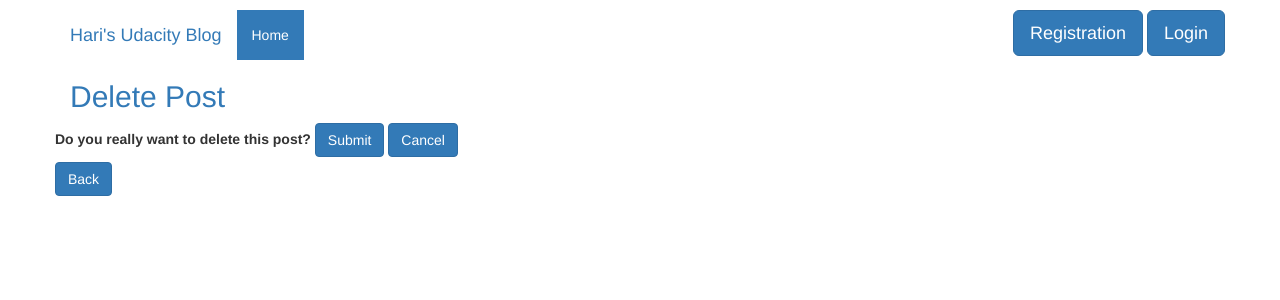
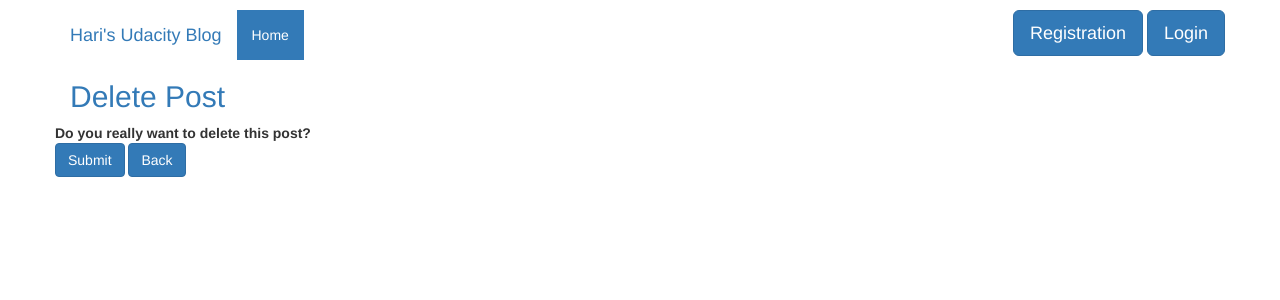
Before and after one commit to CJL89/multi_user_blog, a Python web app: template templates/deletepost.html in a window 1280 px wide. Shown: the top 300 px of the page. Run offline with Jinja, Linux system fonts and the light colour scheme; the template is opened without the code that fills it, so the values that code supplies are empty; some libraries are stand-ins or nearby versions.

Commit message:
fixed things with edit and delete post

```diff
--- a/models.py
+++ b/models.py
@@ -70,3 +70,9 @@ class Post(ndb.Model):
     def render(self):
         self._render_text = self.content.replace('\n', '<br>')
         return main.render_str("post.html", p = self)
+
+class Comment(ndb.model):
+    subject = ndb.StringProperty(required=True)
+    content = ndb.TextProperty(required=True)
+    created = ndb.DateTimeProperty(auto_now_add=True)
+    author = ndb.StructuredProperty(User)
--- a/templates/deletepost.html
+++ b/templates/deletepost.html
@@ -8,11 +8,12 @@
   <form method="post">
     <label>
       Do you really want to delete this post?
-      <button type="submit" class= "btn btn-primary btn-default-lg"name="submit" >Submit</button>
-      <button type= "cancel" class= "btn btn-primary btn-default-lg" name="back" >Cancel</button>
+      <div class="extrabuttons">
+        <button type="submit" class= "btn btn-primary btn-default-lg"name="submit" >Submit</button>
+        <a class= "btn btn-primary btn-default-lg" href="/" role = "button">Back</a>
+      </div>
     </label>
   </form>
-  <button type="back" class= "btn btn-primary btn-default-lg"name="back" >Back</button>
 </div>
 {% if error %}
 <div class="alert alert-danger">
--- a/templates/editpost.html
+++ b/templates/editpost.html
@@ -17,7 +17,7 @@
           <textarea class ="content" name="post_text">{{content}}</textarea>
         </div>
         <button type="submit" class= "btn btn-primary btn-default-lg"name="submit" >Submit</button>
-        <button type= "cancel" class= "btn btn-primary btn-default-lg" name="back" >Cancel</button>
+        <button type= "back" class= "btn btn-primary btn-default-lg" name="back" >Cancel</button>
     </form>
   </div>
   {% if error %}
--- a/templates/post.html
+++ b/templates/post.html
@@ -14,9 +14,8 @@
       </p>
     </div>
     <div class="toggleButtons">
-      <a href="/blog/editpost/{{p.key.id()}}">Edit</a>
-      |
-      <a href="/blog/deletepost/{{p.key.id()}}">Delete</a>
+      <a class= "btn btn-primary btn-default-md" href="/blog/editpost/{{p.key.id()}}">Edit</a>
+      <a class= "btn btn-primary btn-default-md" href="/blog/deletepost/{{p.key.id()}}">Delete</a>
     </div>
   </div>
 </div>
```
